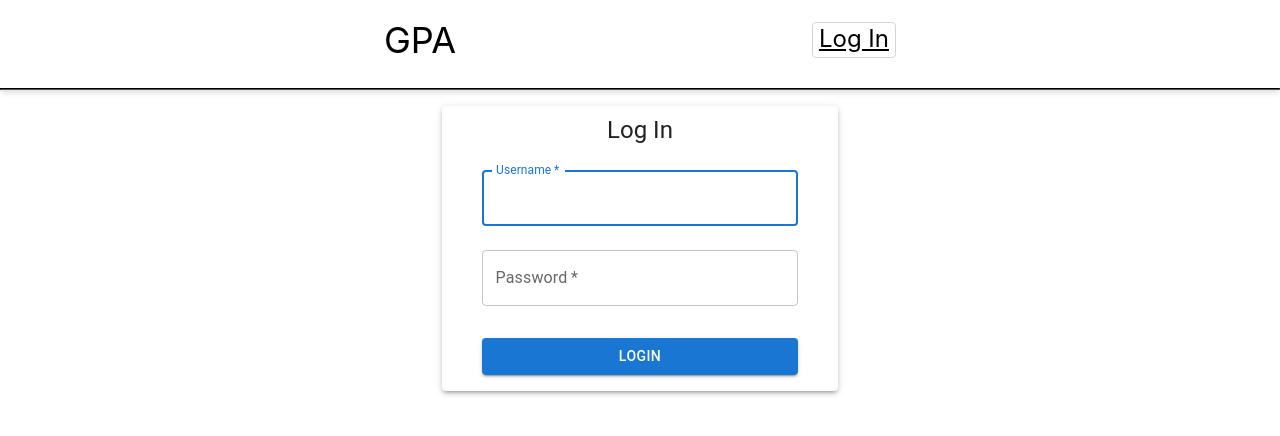
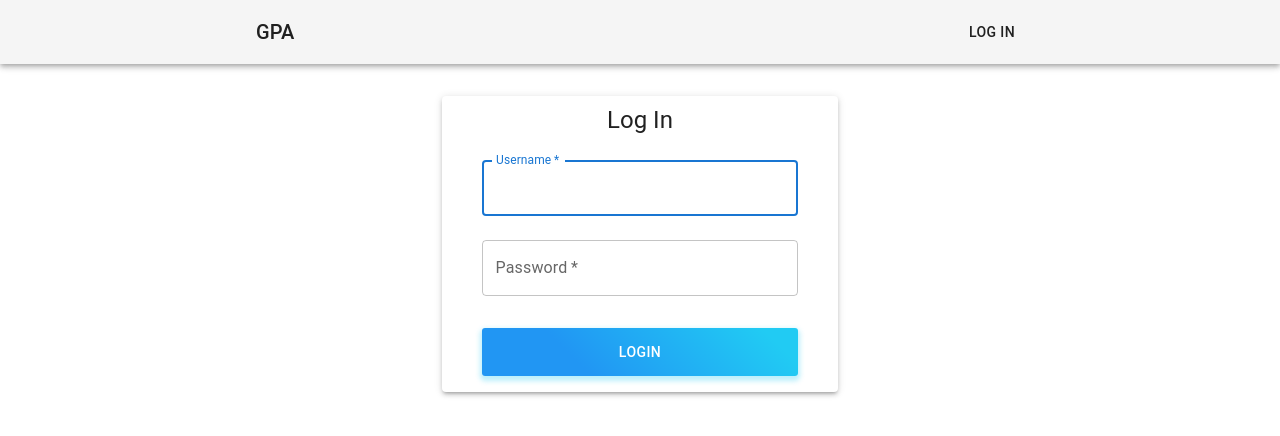
Before and after one commit to Yumenio/GPA-finally-frontend, a React (Create React App) app in the folder gpa-ui/: page /login in a window 1280 px wide. Shown: the top 436 px of the page. Built offline with nearby package versions, Linux system fonts and the light colour scheme.

Commit message:
feat: enhances the visuals for Login and Navbar

```diff
--- a/gpa-ui/src/components/Navbar.css
+++ /dev/null
@@ -1,101 +0,0 @@
-.w-full {
-    width: 100%;
-  }
-
-  .sticky {
-    position: sticky;
-    top: 0;
-  }
-
-  .top-0 {
-    top: 0;
-  }
-
-  .bg-white {
-    background-color: #fff;
-  }
-
-  .shadow-md {
-    box-shadow: 0px 4px 6px -1px rgba(0, 0, 0, 0.1), 0px 2px 4px -1px rgba(0, 0, 0, 0.06);
-  }
-
-  .z-50 {
-    z-index: 50;
-  }
-
-  .mb-4 {
-    margin-bottom: 1rem;
-  }
-
-  .h-20 {
-    height: 5rem;
-  }
-
-  .flex {
-    display: flex;
-  }
-
-  .flex-row {
-    flex-direction: row;
-  }
-
-  .items-center {
-    align-items: center;
-  }
-
-  .mx-8 {
-    margin-left: 2rem;
-    margin-right: 2rem;
-  }
-
-  .md\:mx-auto {
-    margin-left: auto;
-    margin-right: auto;
-  }
-
-  .w-full {
-    width: 100%;
-  }
-
-  .md\:w-40 {
-    width: 40%;
-  }
-
-  .justify-between {
-    justify-content: space-between;
-  }
-
-  .text-black {
-    color: #000;
-  }
-
-  .text-4xl {
-    font-size: 2.25rem;
-    line-height: 2.5rem;
-  }
-
-  .text-2xl {
-    font-size: 1.5rem;
-    line-height: 2rem;
-  }
-
-  .p-1\.5 {
-    padding: 0.375rem;
-  }
-
-  .rounded {
-    border-radius: 0.25rem;
-  }
-
-  .border {
-    border-width: 1px;
-    border-style: solid;
-  }
-
-  .border-gray-300 {
-    border-color: #d1d5db;
-  }
-
-  hr.border-black {
-    border-color: #000;
-  }
--- a/gpa-ui/src/components/Navbar.tsx
+++ b/gpa-ui/src/components/Navbar.tsx
@@ -1,34 +1,33 @@
-import React, { Dispatch, SetStateAction, useEffect } from 'react'
-import { Link, useNavigate } from 'react-router-dom';
-import './Navbar.css'
+import React, { Dispatch, SetStateAction } from 'react';
+import { AppBar, Toolbar, Typography, Button, IconButton } from '@mui/material';
+import { useNavigate } from 'react-router-dom';
 
 const Navbar = ({setToken, token}:{setToken:Dispatch<SetStateAction<string>>, token:string|null}) => {
   const navigate = useNavigate();
 
-  const handleLogout = () =>{
+  const handleLogout = () => {
     setToken('');
-    navigate("/");
-  }
-
-  useEffect(() => {}, [token])
+    navigate('/');
+  };
 
   return (
-    <div className="w-full sticky top-0 bg-white shadow-md z-50 mb-4">
-      <div className="h-20 flex flex-row items-center">
-        <div className=" mx-8 md:mx-auto flex w-full md:w-40 justify-between">
-          <Link to="/" style={{textDecoration: 'none', color: 'black', fontSize: '2.25rem', lineHeight: '2.25rem'}}>GPA</Link>
-          <div className="rounded border border-gray-300">
-            {!token || token == ''?(
-              <Link to="/login" className="text-black text-2xl p-1.5">Log In</Link>
-              ):(
-                <button onClick={handleLogout} className="text-black text-2xl p-1.5">Log out</button>
-            )}
-          </div>
-        </div>
-      </div>
-      <hr className="border-black"/>
-    </div>
-  )
-}
+    <AppBar position="sticky" color="default" elevation={4}>
+      <Toolbar style={{justifyContent:'space-between', width:'60%', margin:"0 auto"}}>
+        <Typography variant="h6">
+          GPA
+        </Typography>
+        {!token ? (
+          <Button color="inherit" onClick={() => navigate('/login')}>
+            Log In
+          </Button>
+        ) : (
+          <Button color="inherit" onClick={handleLogout}>
+            Log Out
+          </Button>
+        )}
+      </Toolbar>
+    </AppBar>
+  );
+};
 
-export default Navbar
+export default Navbar;
--- a/gpa-ui/src/pages/Login.tsx
+++ b/gpa-ui/src/pages/Login.tsx
@@ -35,6 +35,7 @@ const Login = ({setToken}:{setToken:Dispatch<SetStateAction<string>>}) => {
     const containerStyle = {
         display: 'flex',
         justifyContent: 'center',
+        marginTop: '2rem',
       };
 
       const paperStyle = {
@@ -51,6 +52,14 @@ const Login = ({setToken}:{setToken:Dispatch<SetStateAction<string>>}) => {
 
       const submitButtonStyle = {
         margin: '24px 0 16px',
+        // Add some appealing styles to the button
+        background: 'linear-gradient(45deg, #2196F3 30%, #21CBF3 90%)',
+        borderRadius: 3,
+        border: 0,
+        color: 'white',
+        height: 48,
+        padding: '0 30px',
+        boxShadow: '0 3px 5px 2px rgba(33, 203, 243, .3)',
       };
 
 
```
